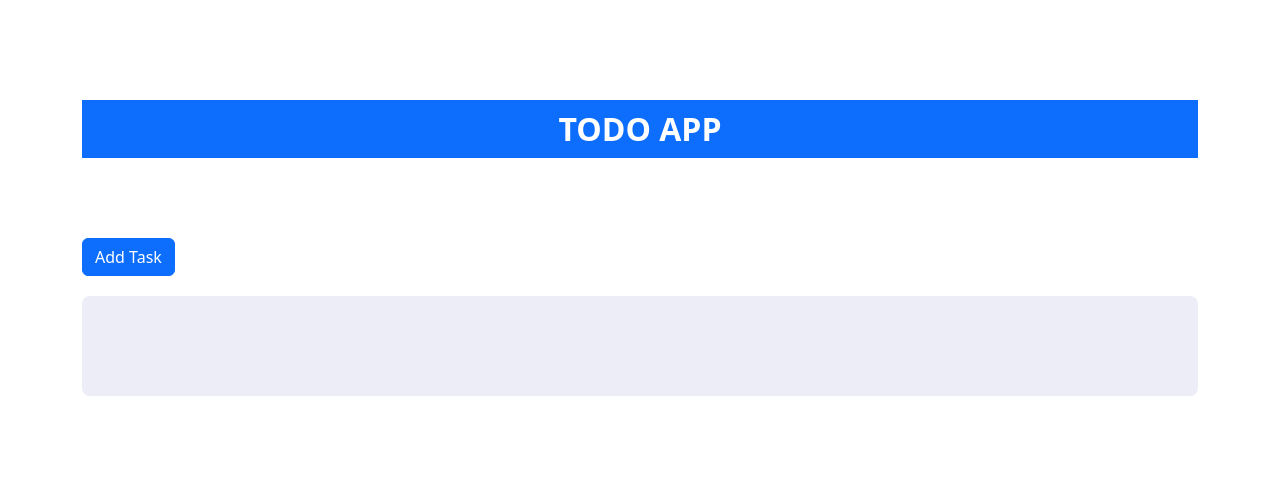
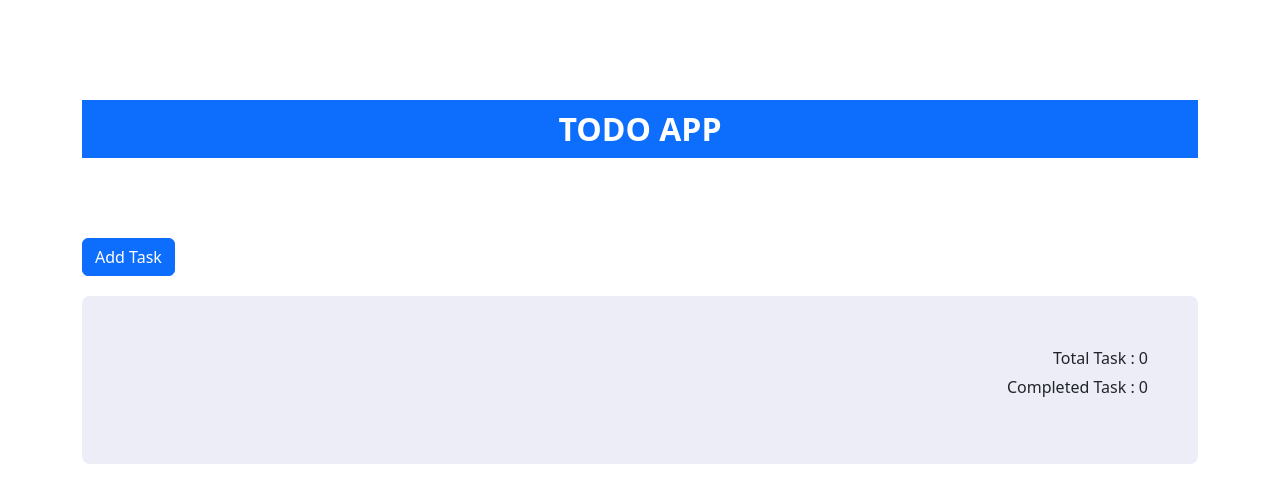
Before and after one commit to khaleed-saifullah/to-do-app-react, a React (Vite) app: page / in a window 1280 px wide. Shown: the top 502 px of the page. Built offline with nearby package versions, Linux system fonts and the light colour scheme.

Commit message:
implement edit task and task counter section

```diff
--- a/src/App.css
+++ b/src/App.css
@@ -81,3 +81,14 @@
 .task-name.complete {
   text-decoration: line-through;
 }
+
+.task-counter {
+  display: flex;
+  flex-direction: column;
+  align-items: flex-end;
+  margin-bottom: 10px;
+}
+
+.task-counter p {
+  margin-bottom: 5px;
+}
--- a/src/components/AddEditModal.jsx
+++ b/src/components/AddEditModal.jsx
@@ -1,15 +1,21 @@
-import { useState } from "react";
+import { useEffect, useState } from "react";
 import Button from "react-bootstrap/Button";
 import Modal from "react-bootstrap/Modal";
 
-function AddEditModal({ show, closeModal, addTask }) {
+function AddEditModal({ show, closeModal, addTask, from, task, editTask }) {
+  useEffect(() => {
+    if (from == "edit") {
+      setTaskName(task.name);
+      setTaskPriority(task.priority);
+    }
+  }, []);
   const [taskName, setTaskName] = useState("");
   const [taskPriority, setTaskPriority] = useState("");
   return (
     <>
       <Modal show={show}>
         <Modal.Header>
-          <Modal.Title>Add Task</Modal.Title>
+          <Modal.Title>{from == "add" ? "Add" : "Edit"} Task</Modal.Title>
         </Modal.Header>
         <Modal.Body>
           <div className="mb-3">
@@ -19,6 +25,7 @@ function AddEditModal({ show, closeModal, addTask }) {
               className="form-control"
               placeholder="Task Name"
               onChange={(e) => setTaskName(e.target.value)}
+              value={taskName}
             />
           </div>
           <div className="mb-3">
@@ -26,6 +33,7 @@ function AddEditModal({ show, closeModal, addTask }) {
             <select
               className="form-select"
               onChange={(e) => setTaskPriority(e.target.value)}
+              value={taskPriority}
             >
               <option>Select an option</option>
               <option value="low">Low</option>
@@ -38,12 +46,21 @@ function AddEditModal({ show, closeModal, addTask }) {
           <Button variant="secondary" onClick={closeModal}>
             Close
           </Button>
+          {from == "add" ? (
             <Button
               variant="primary"
               onClick={() => addTask(taskName, taskPriority)}
             >
               Add Task
             </Button>
+          ) : (
+            <Button
+              variant="primary"
+              onClick={() => editTask(taskName, taskPriority, task.index)}
+            >
+              Edit Task
+            </Button>
+          )}
         </Modal.Footer>
       </Modal>
     </>
--- a/src/components/MainContent.jsx
+++ b/src/components/MainContent.jsx
@@ -1,10 +1,16 @@
 import { useEffect, useState } from "react";
 import AddEditModal from "./AddEditModal";
 import Task from "./Task";
+import TaskListCounter from "./TaskListCOunter";
 
 const MainContent = () => {
   const [show, setShow] = useState(false);
   const [taskList, setTaskList] = useState([]);
+
+  const totalTask = taskList.length;
+  const completedTask = taskList.filter(
+    (item) => item.isComplete == true
+  ).length;
 
   useEffect(() => {
     if (show) {
@@ -12,6 +18,7 @@ const MainContent = () => {
     }
   }, [taskList]);
 
+  // Add Task Fuction
   function addTask(taskName, taskPriority) {
     const newTaskList = [...taskList];
     newTaskList.push({
@@ -22,15 +29,26 @@ const MainContent = () => {
     setTaskList(newTaskList);
   }
 
+  // Edit Task Function
+  function editTask(taskName, taskPriority, taskIndex) {
+    const newTaskList = [...taskList];
+    newTaskList[taskIndex].name = taskName;
+    newTaskList[taskIndex].priority = taskPriority;
+
+    setTaskList(newTaskList);
+  }
+
+  // Delete Task Function
+  function itemDelete(index) {
+    const newTaskList = [...taskList];
+    newTaskList.splice(index, 1);
+    setTaskList(newTaskList);
+  }
+
+  // Toggle Complete function
   function toggleComplete(index) {
     const newTaskList = [...taskList];
     newTaskList[index].isComplete = !newTaskList[index].isComplete;
-    setTaskList(newTaskList);
-  }
-
-  function itemDelete(index) {
-    const newTaskList = [...taskList];
-    newTaskList.splice(index, 1);
     setTaskList(newTaskList);
   }
 
@@ -40,7 +58,6 @@ const MainContent = () => {
         <div className="tasks-header">
           <div className="row">
             <div className="col-md-6">
-              {/* Button trigger modal */}
               <button
                 type="button"
                 className="btn btn-primary"
@@ -48,11 +65,11 @@ const MainContent = () => {
               >
                 Add Task
               </button>
-              {/*Add Task Modal */}
               <AddEditModal
                 show={show}
                 closeModal={() => setShow(false)}
                 addTask={addTask}
+                from={"add"}
               />
             </div>
             <div className="col-md-6">
@@ -73,6 +90,10 @@ const MainContent = () => {
         <div className="row">
           <div className="col-md-12">
             <div className="task-lists-wrapper">
+              <TaskListCounter
+                totalTask={totalTask}
+                completedTask={completedTask}
+              />
               {taskList.map((item, index) => {
                 return (
                   <Task
@@ -83,7 +104,7 @@ const MainContent = () => {
                     taskIndex={index}
                     toggleComplete={toggleComplete}
                     itemDelete={itemDelete}
-                    // itemEdit={() => editItem(index)}
+                    itemEdit={editTask}
                   />
                 );
               })}
--- a/src/components/Task.jsx
+++ b/src/components/Task.jsx
@@ -1,5 +1,6 @@
-import { useState } from "react";
+import { useEffect, useState } from "react";
 import DeleteModal from "./DeleteModal";
+import AddEditModal from "./AddEditModal";
 
 const Task = ({
   taskName,
@@ -11,6 +12,14 @@ const Task = ({
   toggleComplete,
 }) => {
   const [showDeleteModal, setShowDeleteModal] = useState(false);
+  const [showEditModal, setShowEditModal] = useState(false);
+
+  useEffect(() => {
+    if (showEditModal) {
+      setShowEditModal(false);
+    }
+  }, [itemEdit]);
+
   function deleteTask(index) {
     itemDelete(index);
   }
@@ -48,9 +57,19 @@ const Task = ({
           </div>
         </div>
         <div className="task-list-action">
-          <button className="btn btn-info me-2" onClick={itemEdit}>
+          <button
+            className="btn btn-info me-2"
+            onClick={() => setShowEditModal(!showEditModal)}
+          >
             <i className="bi bi-pencil-fill" />
           </button>
+          <AddEditModal
+            show={showEditModal}
+            closeModal={() => setShowEditModal(false)}
+            task={{ name: taskName, priority: taskPriority, index: taskIndex }}
+            from={"edit"}
+            editTask={itemEdit}
+          />
           <button
             className="btn btn-danger"
             onClick={() => setShowDeleteModal(!showDeleteModal)}
--- /dev/null
+++ b/src/components/TaskListCounter.jsx
@@ -0,0 +1,10 @@
+const TaskListCounter = ({ totalTask, completedTask }) => {
+  return (
+    <div className="task-counter">
+      <p>Total Task : {totalTask}</p>
+      <p>Completed Task : {completedTask}</p>
+    </div>
+  );
+};
+
+export default TaskListCounter;
```
Lines whose indentation alone changed are shown as unchanged.
